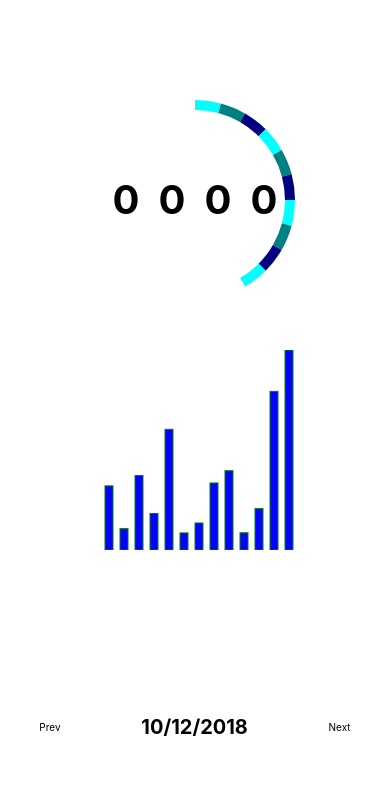
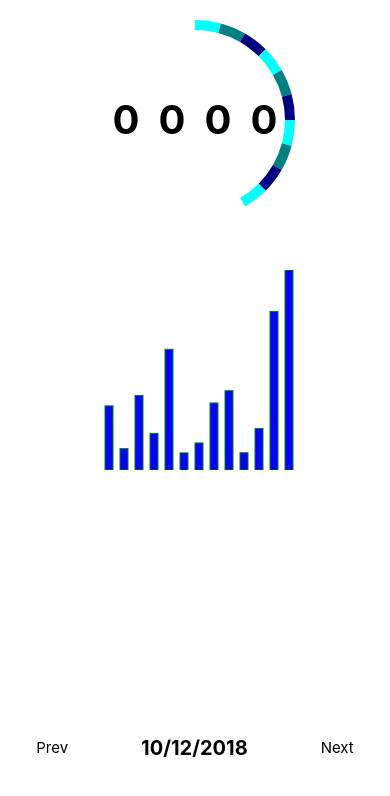
Before and after one commit to rakeshpetit/rnchartanim, a React Native app: screen / in a window 390 px wide. Shown: the top 796 px of the page. Built offline with nearby package versions, Linux system fonts and the light colour scheme.

Commit message:
style changes

```diff
--- a/components/Container.js
+++ b/components/Container.js
@@ -145,7 +145,7 @@ export default class Container extends Component {
         const { barData, dataToShow } = this.state;
         return (
             <View style={styles.container}>
-            <View style={{alignItems: 'center', flex: 5}}>
+                <View style={{ alignItems: 'center', flex: 5 }}>
                     <Svg
                         width={200}
                         style={styles.pieSVG}
@@ -154,7 +154,7 @@ export default class Container extends Component {
                     >
                         <G>
                             {
-                            dataToShow.map( (item, index) =>{
+                                dataToShow.map((item, index) => {
                                     return (
                                         <AnimatedSlice
                                             index={index}
@@ -174,12 +174,12 @@ export default class Container extends Component {
                         </G>
                     </Svg>
                     <TickContainer value={barData[0] * 9} />
-                <View style={{marginTop: 50}}>
-                <Bars ref={instance => { this.bar = instance; }}  data={this.state.barData}/>
+                    <View style={{ marginTop: 50 }}>
+                        <Bars ref={instance => { this.bar = instance; }} data={this.state.barData} />
                     </View>
                 </View>
-                <View style={{flex: 1} }>
-                <DateContainer changeData={this.changeData}/>
+                <View style={{ flex: 1 }}>
+                    <DateContainer changeData={this.changeData} />
                 </View>
             </View>
         );
@@ -189,8 +189,8 @@ export default class Container extends Component {
 const styles = StyleSheet.create({
   container: {
     flex: 1,
-    marginTop: 100,
-    marginBottom: 60,
+    marginTop: 20,
+    marginBottom: 30,
     justifyContent: 'space-between',
     backgroundColor: 'white'
   }
--- a/components/DateContainer.js
+++ b/components/DateContainer.js
@@ -2,7 +2,7 @@ import React, { Component } from 'react'
 import { Animated, StyleSheet, Text, TouchableOpacity, View, PanResponder, Dimensions } from 'react-native'
 import moment from 'moment';
 const width = Dimensions.get('window').width;
-const threshold = width * 0.25;
+const threshold = width * 0.1;
 const duration = 200;
 
 export class DateContainer extends Component {
@@ -52,7 +52,7 @@ export class DateContainer extends Component {
         const xVal = direction === 'right' ? -width : width
         Animated.timing(this.state.position, {
             toValue: { x: xVal, y: 0 },
-            duration: 0
+            duration: 0,
           }).start();
         this.resetPosition();
       }
@@ -122,7 +122,7 @@ const styles = StyleSheet.create({
         zIndex: 101
     },
     buttonText: {
-        fontSize: 10,
+        fontSize: 15,
         alignItems: 'center',
         justifyContent: 'center'
     },
--- a/components/Tick.js
+++ b/components/Tick.js
@@ -23,7 +23,8 @@ export class Tick extends Component {
         if(this.props.value !== prevProps.value) {
             Animated.timing(this.animation, {
                 toValue: getPosition(this.props.value, this.props.height),
-                duration: 500
+                duration: 500,
+                useNativeDriver: true
             }).start();
         }
     }
```
Lines whose indentation alone changed are shown as unchanged.
